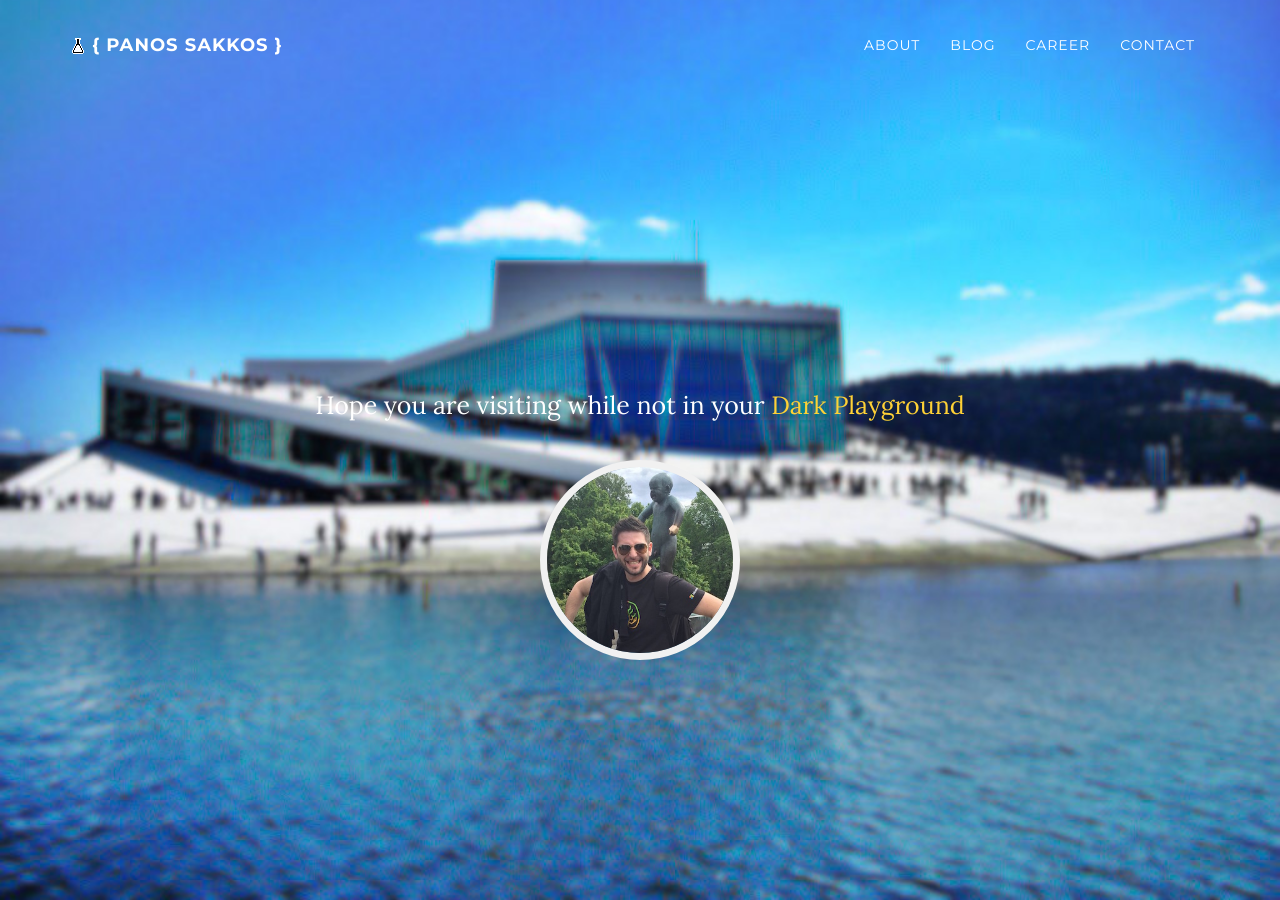
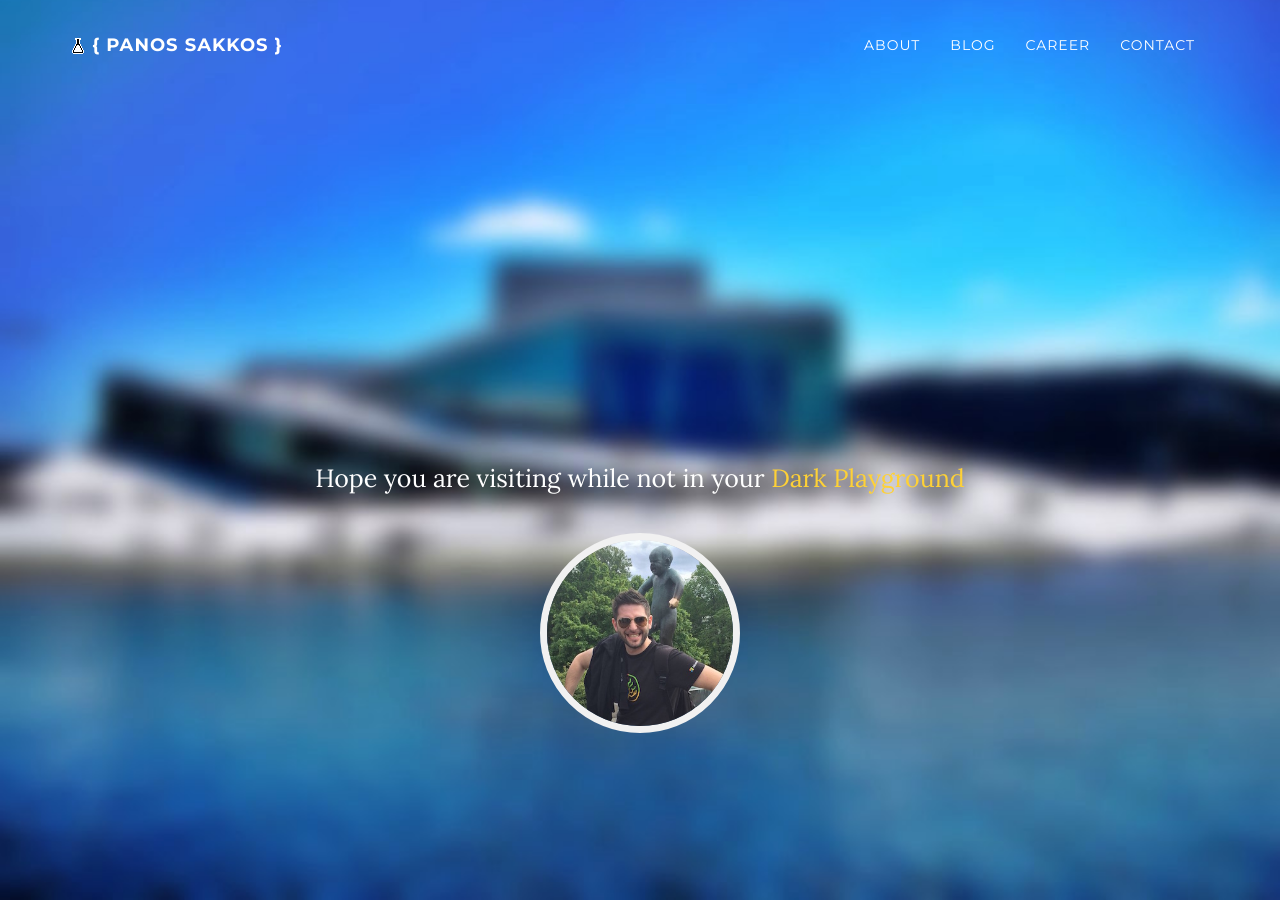
Before and after one commit to le4ker/blog, a Jekyll site: the page built from index.html, in a window 1280 px wide and 900 px high. Built offline with Jekyll 4.4.1, drawn with Linux system fonts in a browser that asks for light colours; comment, search, counter and statistics services are not loaded.

Commit message:
Increased blur in bg image to make headline more readable

```diff
--- a/_includes/header.html
+++ b/_includes/header.html
@@ -4,6 +4,7 @@
         <div class="container">
             <div class="row">
                 <div class="col-md-8 col-md-offset-2">
+                    <h1 class="brand-heading">&nbsp;</h1>
                     <h1 class="brand-heading">&nbsp;</h1>
                     <p class="intro-text">{{ content }}</p>
 		    <a href="#{{ site.pages_list['About'] }}" class="page-scroll">
```
Also changed, not shown: img/intro-bg.jpg.
